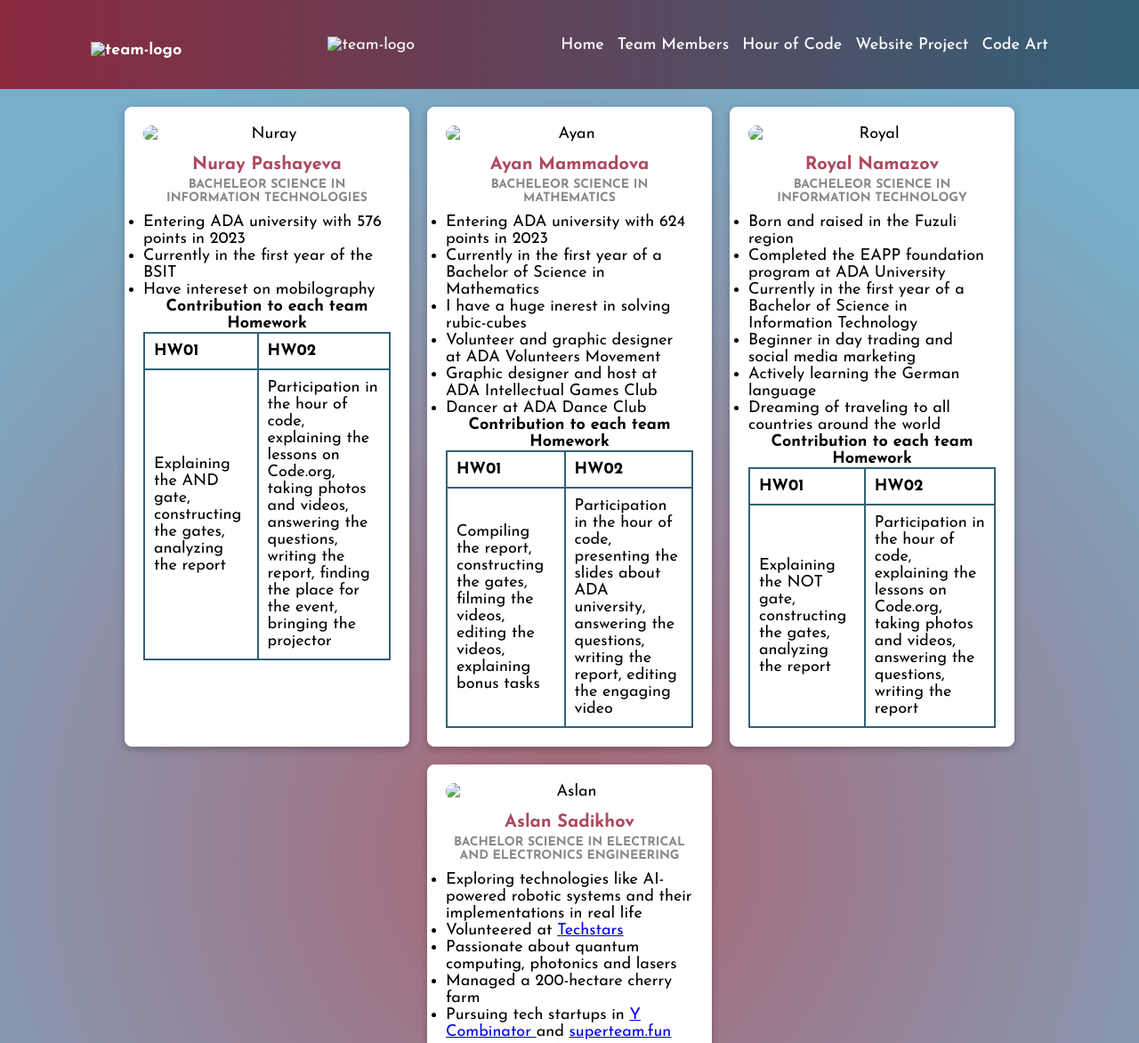
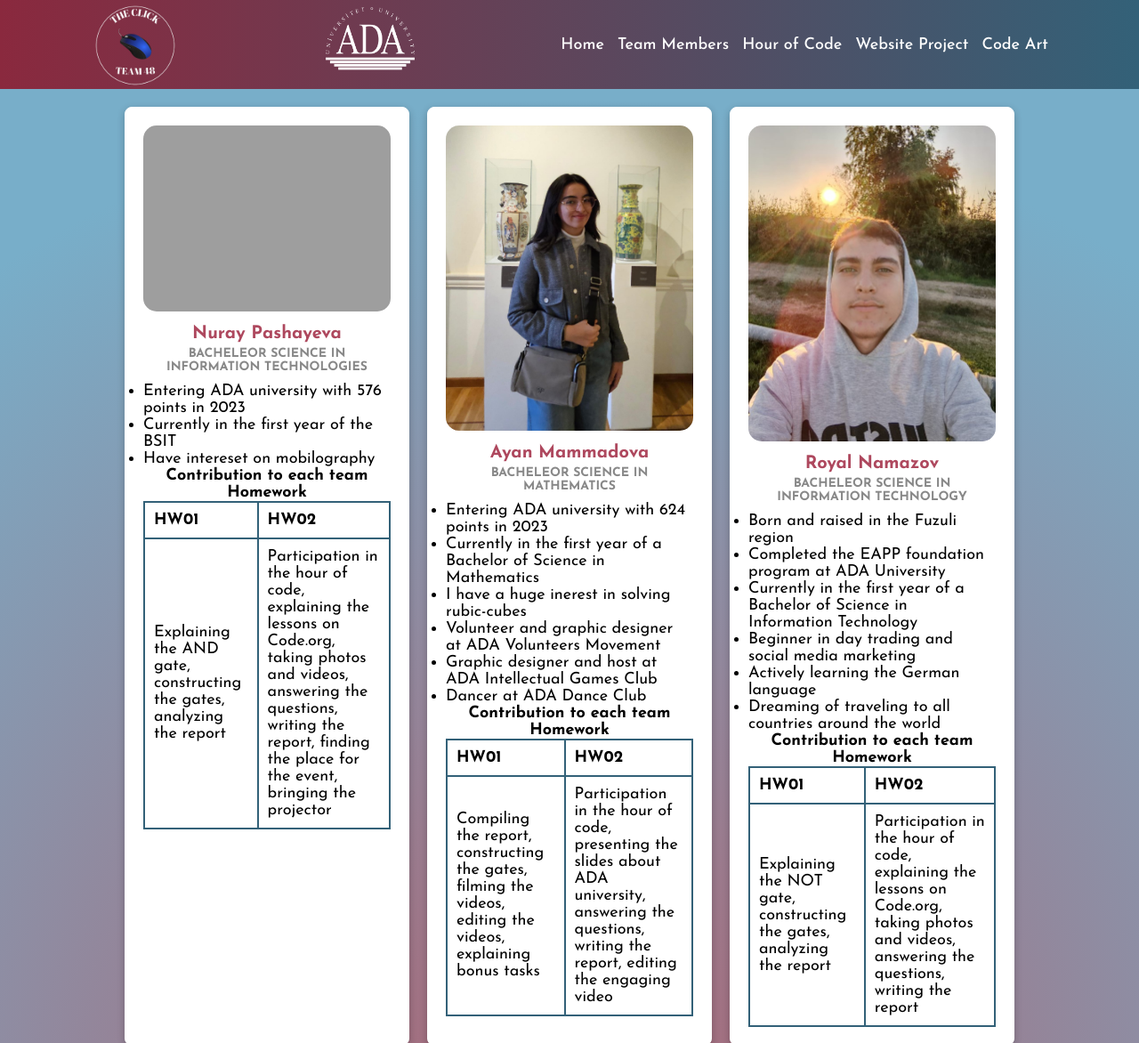
Before and after one commit to ayanmammadova20319/TheClick, a plain HTML site: page team-members.html in a window 1280 px wide. Shown: the top 1172 px of the page at 89% size. Drawn offline with Linux system fonts and the light colour scheme; the site is published under a folder, as on GitHub Pages, so addresses that start at the root find nothing.

Commit message:
Update team-members.html

```diff
--- a/team-members.html
+++ b/team-members.html
@@ -20,10 +20,10 @@
     <body>
       <nav class="navbar">
         <div class="logo">
-          <img style="height: 100px;width: 100px" src="/media/THE_CLICK-removebg-preview (1).png" alt="team-logo">
+          <img style="height: 100px;width: 100px" src="./media/THE_CLICK-removebg-preview (1).png" alt="team-logo">
         </div>
         <div class="ada-logo">
-          <img style="height: 80px;width: 100px;" src="/media/ada_logo_white.png" alt="team-logo">
+          <img style="height: 80px;width: 100px;" src="./media/ada_logo_white.png" alt="team-logo">
         </div>
         <ul class="nav-links">
           <li><a href="index.html">Home</a></li>
@@ -37,7 +37,7 @@
     <div class="card-container">
       <div class="card">
         <!--About Nuray-->
-        <img src="/media/nuray pashayeva.jpg" alt="Nuray">
+        <img src="./media/nuray pashayeva.jpg" alt="Nuray">
         <h2>Nuray Pashayeva</h2>
         <p class="major">Bacheleor Science in Information Technologies</p>
         <p class="description">
@@ -67,7 +67,7 @@
       </div>
       <div class="card">
         <!--About Ayan-->
-        <img src="/media/ayan mammadova.jpg" alt="Ayan">
+        <img src="./media/ayan mammadova.jpg" alt="Ayan">
         <h2>Ayan Mammadova</h2>
         <p class="major">Bacheleor Science in Mathematics</p>
         <p class="description">
@@ -100,7 +100,7 @@
       </div>
       <div class="card">
         <!--About Royal-->
-        <img src="/media/royal namazov.jpg" alt="Royal">
+        <img src="./media/royal namazov.jpg" alt="Royal">
         <h2>Royal Namazov</h2>
         <p class="major">Bacheleor Science in Information Technology</p>
         <p class="description">
@@ -133,7 +133,7 @@
       </div>
       <div class="card">
         <!--About Aslan-->
-        <img src="/media/aslan sadikhov.jpg" alt="Aslan">
+        <img src="./media/aslan sadikhov.jpg" alt="Aslan">
         <h2>Aslan Sadikhov</h2>
         <p class="major">Bachelor Science in Electrical and Electronics Engineering</p>
         <p class="description">
```
